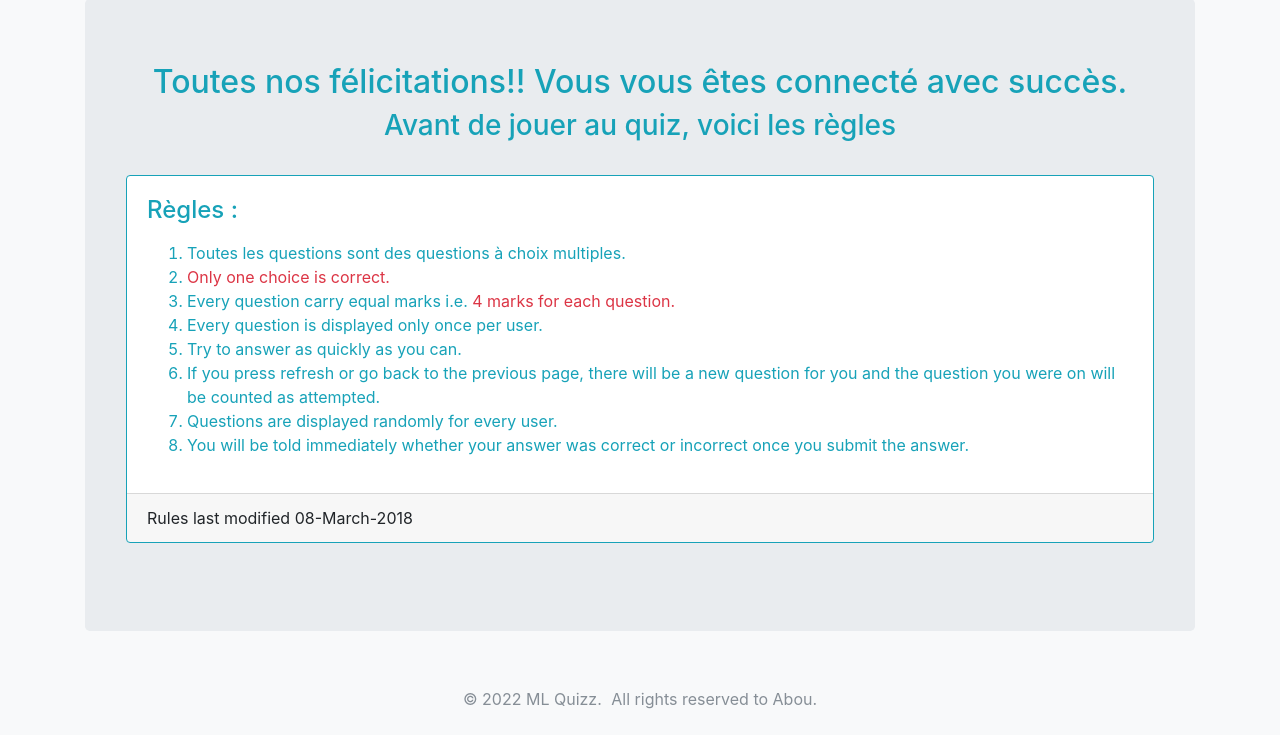
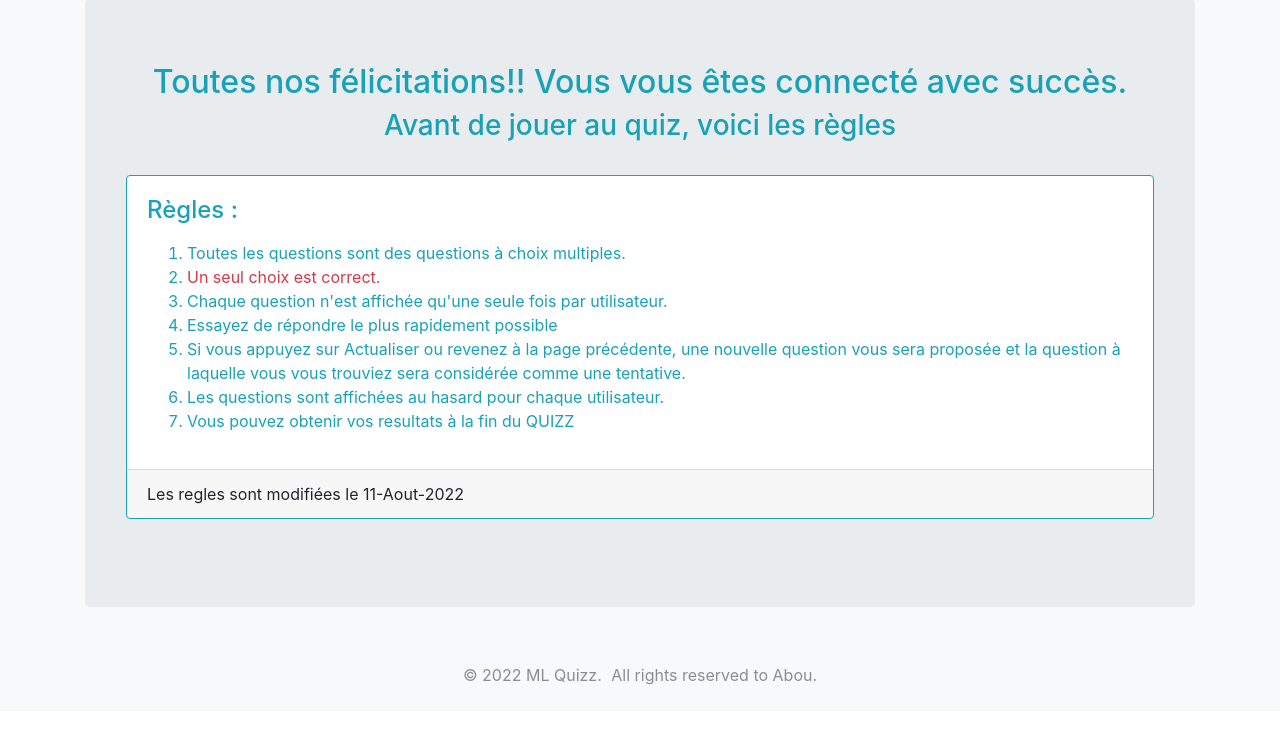
Before and after one commit to Baba905/Quizz-ml, a Django app: page /user-home in a window 1280 px wide. Shown: the part 97-832 px from the top of the page. After the commit the page ends 782 px from the top, so only its background shows below. Run offline with Django 4.2, Linux system fonts and the light colour scheme; the visitor is signed in with stand-in values (Sample User, id 1); data that the repository does not hold is empty; some libraries are stand-ins or nearby versions.

Commit message:
update the quiz change english to french

```diff
--- a/quizz/templates/quiz/home.html
+++ b/quizz/templates/quiz/home.html
@@ -5,12 +5,12 @@
     <section id="section-jumbotron" class="jumbotron jumbotron-fluid d-flex justify-content-center align-items-center">
       <div class="container text-center">
         <h1 class="display-1 text-info">Let's Quiz</h1>
-        <p class="display-4 d-none d-sm-block">Test your skills and become a master.</p>
-        <p class="lead">We organize quizzes on various topics.</p>
+        <p class="display-4 d-none d-sm-block">Testez vos compétences et devenez un maître.</p>
+        <p class="lead">Nous organisons des quiz sur divers sujets.</p>
 
         {% if not request.user.is_active %}
 
-        <p class="lead">Sign up if you haven't already and get access to millions of quizzes on the topic of your interest.</p>
+        <p class="lead">Inscrivez-vous si vous ne l'avez pas déjà fait et accédez à des millions de quiz sur le sujet qui vous intéresse.</p>
         <p><strong> Start Your Journey Here:</strong></p>
         <a href="{% url 'register' %}" class="btn btn-lg btn-info mt-1"><i class="fa fa-user-plus" aria-hidden="true"></i> Sign Up</a>
 
--- a/quizz/templates/quiz/play.html
+++ b/quizz/templates/quiz/play.html
@@ -5,7 +5,7 @@
 
 <div class="container">
   <div class="jumbotron my-4">
-    <h1> You have already answered all of our questions. </h1>
+    <h1> Vous avez déjà répondu à toutes nos questions. </h1>
     <a href="{% url 'leaderboard' %}" class="btn btn-lg btn-info"><i class="fa fa-trophy" aria-hidden="true"></i> See the leaderboard here <i class="fa fa-trophy" aria-hidden="true"></i></a>
   </div>
 </div>
@@ -16,6 +16,7 @@
   <div class="jumbotron my-4">
 
     <h3 class="text-info">{{ question.html|safe }}</h3>
+    <h4> <span class="badge bg-secondary">{{question.categorie.nom|safe }}</span></h4>
     <form class="form" action="" method="post">
         {% csrf_token %}
         <input type="hidden" name="question_pk" value="{{ question.pk }}">
--- a/quizz/templates/quiz/user_home.html
+++ b/quizz/templates/quiz/user_home.html
@@ -15,21 +15,20 @@
                     <p class="card-text">
                         <ul style="list-style:decimal;">
                             <li>Toutes les questions sont des questions à choix multiples.</li>
-                            <li><span class="text-danger">Only one choice is correct.</span></li>
-                            <li>Every question carry equal marks i.e. <span class="text-danger">4 marks for each question.</span>
-                            </li>
-                            <li>Every question is displayed only once per user.</li>
-                            <li>Try to answer as quickly as you can.</li>
-                            <li>If you press refresh or go back to the previous page, there will be a new question for you and the question you were on will be counted as attempted.</li>
-                            <li>Questions are displayed randomly for every user.</li>
-                            <li>You will be told immediately whether your answer was correct or incorrect once you submit the answer.</li>
+                            <li><span class="text-danger">Un seul choix est correct.</span></li>
+                            <!-- <li>Every question carry equal marks i.e. <span class="text-danger">4 marks for each question.</span></li> -->
+                            <li>Chaque question n'est affichée qu'une seule fois par utilisateur.</li>
+                            <li>Essayez de répondre le plus rapidement possible</li>
+                            <li>Si vous appuyez sur Actualiser ou revenez à la page précédente, une nouvelle question vous sera proposée et la question à laquelle vous vous trouviez sera considérée comme une tentative.</li>
+                            <li>Les questions sont affichées au hasard pour chaque utilisateur.</li>
+                            <li>Vous pouvez obtenir vos resultats à la fin du QUIZZ</li>
                         </ul>
                     </p>
                     {% for parcours in liste_parcours%}
                     <a class="btn btn-primary" href="/play/{{parcours.id}}" role="button"> {{ parcours.name}}</a>
                     {% endfor%}
                 </div>
-                <div class="card-footer">Rules last modified 08-March-2018</div>
+                <div class="card-footer">Les regles sont modifiées le 11-Aout-2022</div>
             </div>
         </div>
 
--- a/quizz/views.py
+++ b/quizz/views.py
@@ -26,7 +26,7 @@ def user_home(request):
 
 def leaderboard(request):
 
-    top_quiz_profiles = QuizProfile.objects.filter(user = request.user).order_by('-total_score')[:500]
+    top_quiz_profiles = QuizProfile.objects.filter(user = request.user).order_by('-id')[:500]
     total_count = top_quiz_profiles.count()
     context = {
         'top_quiz_profiles': top_quiz_profiles,
```
Also changed, not shown: quizz/templates/quiz/leaderboard.html (+4 -3 lines).
